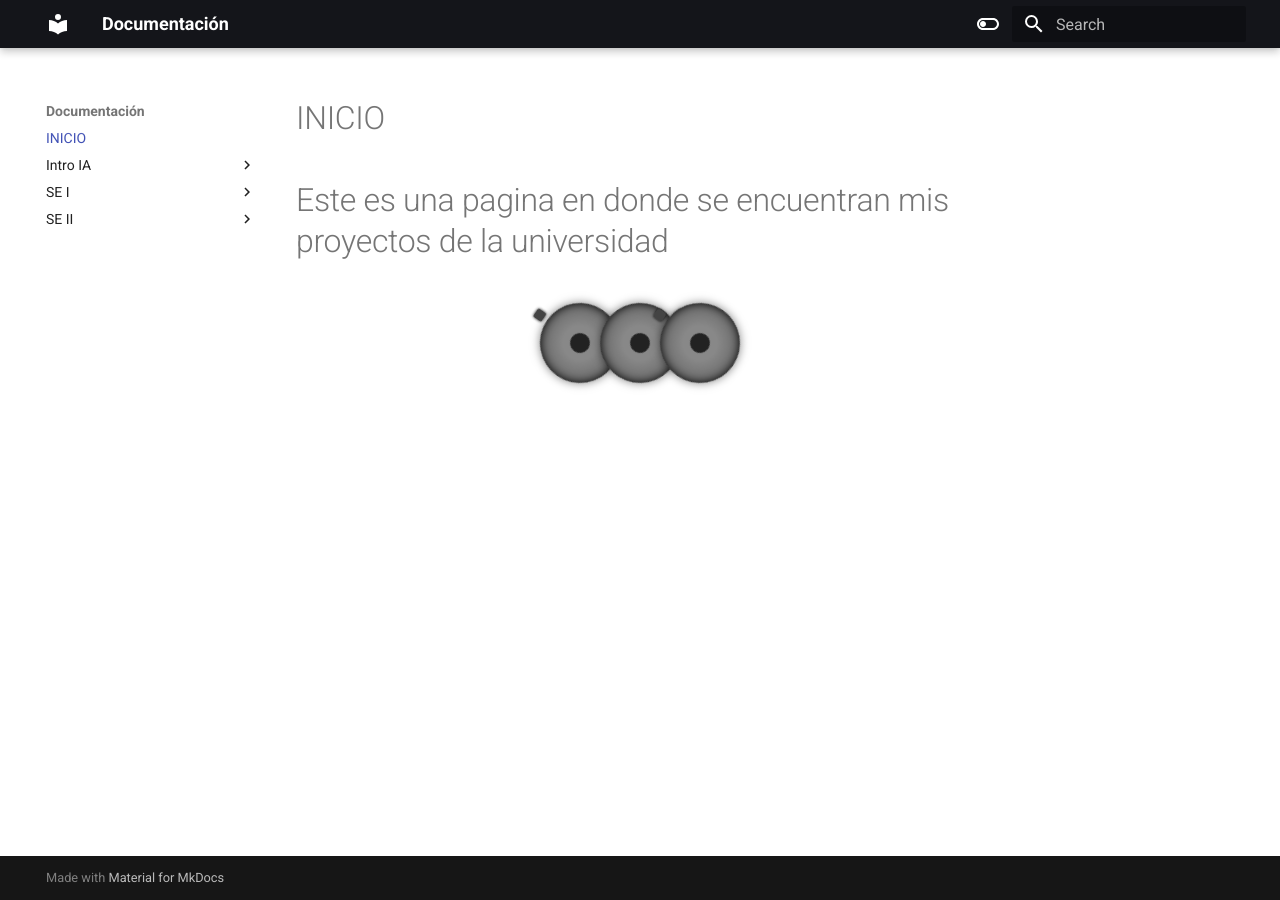
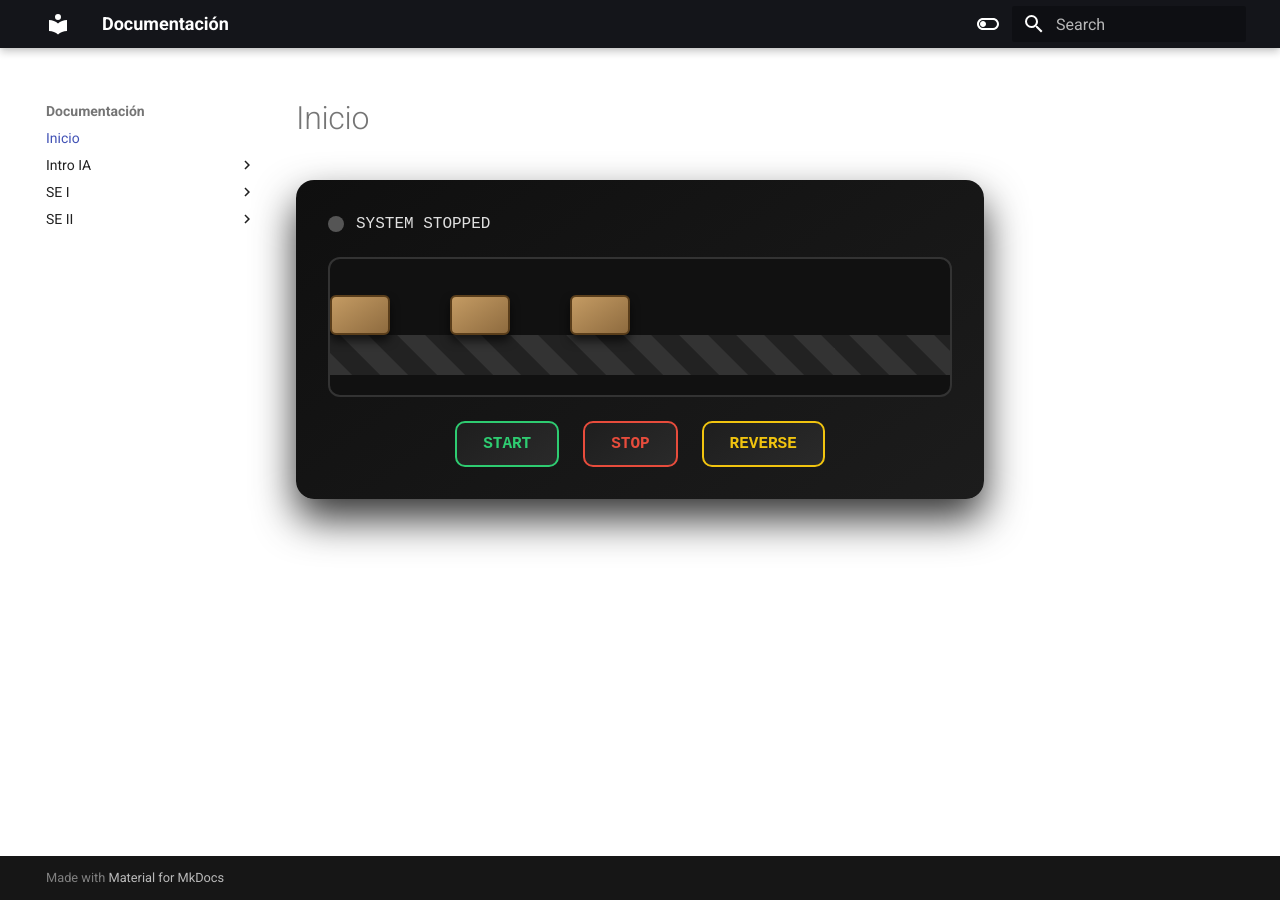
Before and after one commit to chuy-fui/Jesus-docs, an MkDocs documentation site: the page built from docs/index.md, in a window 1280 px wide. Built offline with MkDocs 1.6.1 and Material for MkDocs 9.7.7, drawn with Linux system fonts in a browser that asks for light colours; some of the changed lines change nothing that is shown.

Commit message:
Se decoro el index y se agrego la tarea2 de Intro-IA

```diff
--- a/docs/index.md
+++ b/docs/index.md
@@ -1,50 +1,167 @@
-# INICIO
-# Este es una pagina en donde se encuentran mis proyectos de la universidad
+# Inicio
+<div class="mechatronics-panel">
 
-<div class="gears" style="display:flex; justify-content:center; align-items:center; margin:40px 0;">
-  <div class="gear" style="--i:1;"></div>
-  <div class="gear" style="--i:-1; margin-left:-20px;"></div>
-  <div class="gear" style="--i:1; margin-left:-20px;"></div>
+  <div class="status-bar">
+    <div id="status-led" class="led off"></div>
+    <span id="status-text">SYSTEM STOPPED</span>
+  </div>
+
+  <div class="conveyor">
+    <div class="belt"></div>
+    <div class="box" style="left: 0px;"></div>
+    <div class="box" style="left: 120px;"></div>
+    <div class="box" style="left: 240px;"></div>
+  </div>
+
+  <div class="controls">
+    <button class="ctrl-btn start" onclick="startBelt()">START</button>
+    <button class="ctrl-btn stop" onclick="stopBelt()">STOP</button>
+    <button class="ctrl-btn reverse" onclick="reverseBelt()">REVERSE</button>
+  </div>
+
 </div>
 
 <style>
-.gear {
-  width: 80px;
-  height: 80px;
-  border: 10px sol id #555;
+.mechatronics-panel {
+  background: linear-gradient(145deg, #0f0f0f, #1c1c1c);
+  padding: 32px;
+  border-radius: 18px;
+  max-width: 700px;
+  margin: 40px auto;
+  box-shadow: 0 20px 40px rgba(0,0,0,0.8);
+  color: #e0e0e0;
+  font-family: monospace;
+}
+
+.status-bar {
+  display: flex;
+  align-items: center;
+  gap: 12px;
+  margin-bottom: 20px;
+}
+
+.led {
+  width: 16px;
+  height: 16px;
   border-radius: 50%;
+}
+.led.off { background: #555; }
+.led.green { background: #2ecc71; box-shadow: 0 0 10px #2ecc71; }
+.led.red { background: #e74c3c; box-shadow: 0 0 10px #e74c3c; }
+.led.yellow { background: #f1c40f; box-shadow: 0 0 10px #f1c40f; }
+
+/* CONVEYOR */
+.conveyor {
   position: relative;
-  animation: girar 6s linear infinite;
-  animation-direction: normal;
-  background: radial-gradient(circle, #888 30%, #555 100%);
-  box-shadow: inset 0 0 10px #000, 0 0 10px rgba(0,0,0,0.5);
-  transform-origin: center;
+  height: 140px;
+  background: #111;
+  border-radius: 12px;
+  border: 2px solid #333;
+  overflow: hidden;
 }
-.gear::before {
-  content: "";
+
+.belt {
   position: absolute;
-  top: 50%;
-  left: 50%;
-  width: 20px;
-  height: 20px;
-  background: #222;
-  border-radius: 50%;
-  transform: translate(-50%, -50%);
+  bottom: 20px;
+  height: 40px;
+  width: 200%;
+  background: repeating-linear-gradient(
+    45deg,
+    #333,
+    #333 20px,
+    #222 20px,
+    #222 40px
+  );
+  animation: beltMove 1s linear infinite;
 }
-.gear::after {
-  content: "";
+
+.box {
   position: absolute;
-  top: -14px;
-  left: 50%;
-  width: 10px;
-  height: 10px;
-  background: #444;
-  border-radius: 2px;
-  box-shadow: 0 0 3px #000;
-  transform: translateX(-50%);
+  bottom: 60px;
+  width: 60px;
+  height: 40px;
+  background: linear-gradient(145deg, #c49b63, #8e6b3f);
+  border: 2px solid #5a3e1b;
+  border-radius: 6px;
+  box-shadow: 0 6px 10px rgba(0,0,0,0.6);
 }
-@keyframes girar {
-  from { transform: rotate(0deg); }
-  to { transform: rotate(calc(360deg * var(--i))); }
+
+/* CONTROLS */
+.controls {
+  display: flex;
+  justify-content: center;
+  gap: 24px;
+  margin-top: 24px;
+}
+
+.ctrl-btn {
+  padding: 12px 26px;
+  border-radius: 10px;
+  border: 2px solid #555;
+  background: linear-gradient(145deg, #1e1e1e, #2a2a2a);
+  color: #e0e0e0;
+  cursor: pointer;
+  font-weight: bold;
+}
+
+.start { border-color: #2ecc71; color: #2ecc71; }
+.stop { border-color: #e74c3c; color: #e74c3c; }
+.reverse { border-color: #f1c40f; color: #f1c40f; }
+
+@keyframes beltMove {
+  from { transform: translateX(0); }
+  to { transform: translateX(-80px); }
 }
 </style>
+
+<script>
+let boxes = document.querySelectorAll(".box");
+let led = document.getElementById("status-led");
+let text = document.getElementById("status-text");
+let belt = document.querySelector(".belt");
+
+let direction = 1;
+let running = false;
+
+function setStatus(color, msg) {
+  led.className = "led " + color;
+  text.textContent = msg;
+}
+
+function moveBoxes() {
+  if (!running) return;
+
+  boxes.forEach(box => {
+    let x = parseInt(box.style.left);
+    x += direction * 2;
+
+    if (x > 640) x = -60;
+    if (x < -60) x = 640;
+
+    box.style.left = x + "px";
+  });
+
+  requestAnimationFrame(moveBoxes);
+}
+
+function startBelt() {
+  running = true;
+  belt.style.animationPlayState = "running";
+  setStatus("green", "CONVEYOR RUNNING");
+  moveBoxes();
+}
+
+function stopBelt() {
+  running = false;
+  belt.style.animationPlayState = "paused";
+  setStatus("red", "EMERGENCY STOP");
+}
+
+function reverseBelt() {
+  running = true;
+  direction *= -1;
+  belt.style.animationDirection = direction === 1 ? "normal" : "reverse";
+  setStatus("yellow", "REVERSE MODE");
+  moveBoxes();
+}
+</script>
```
Also changed, not shown: docs/Intro-IA/Tarea2.md (added).
